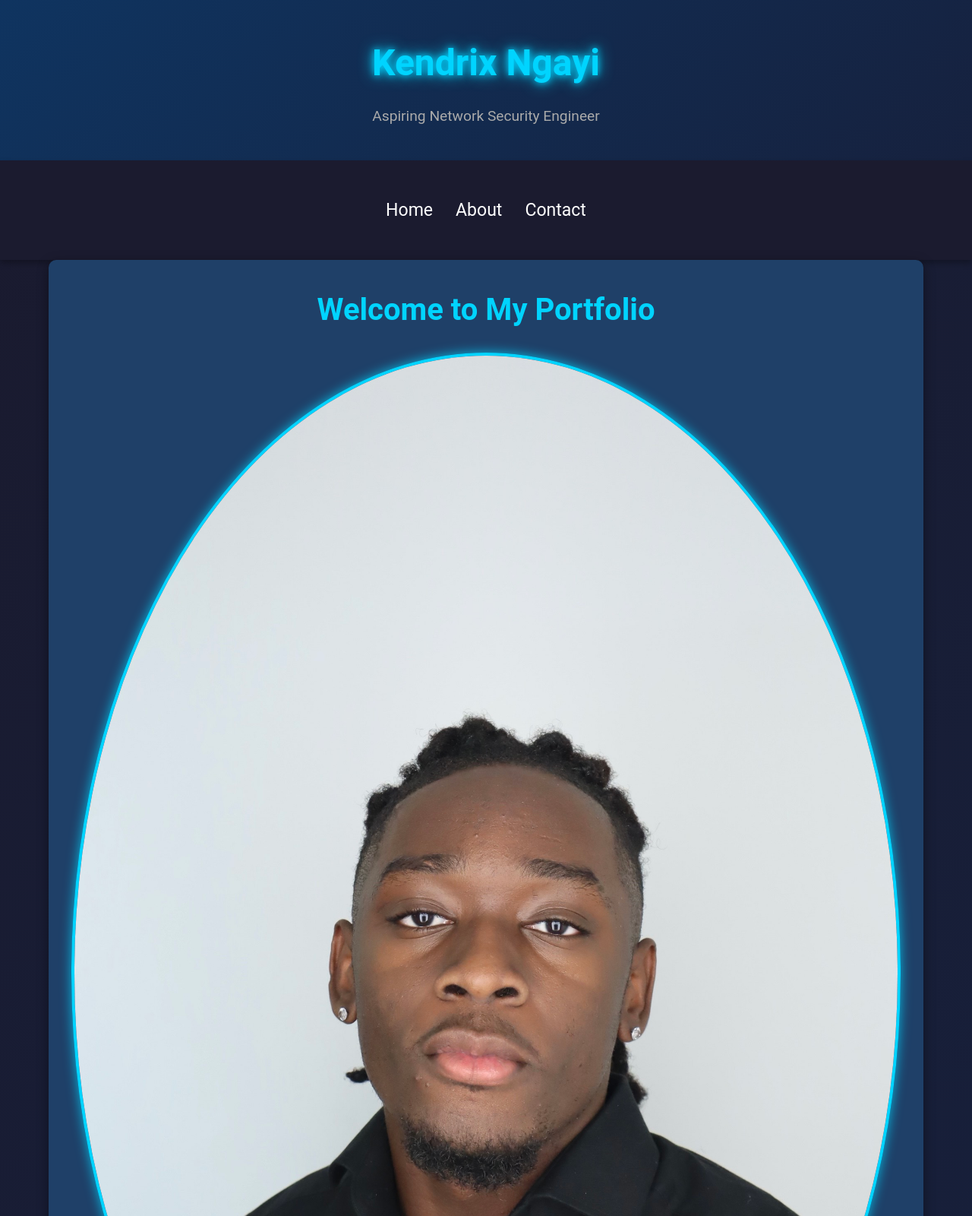
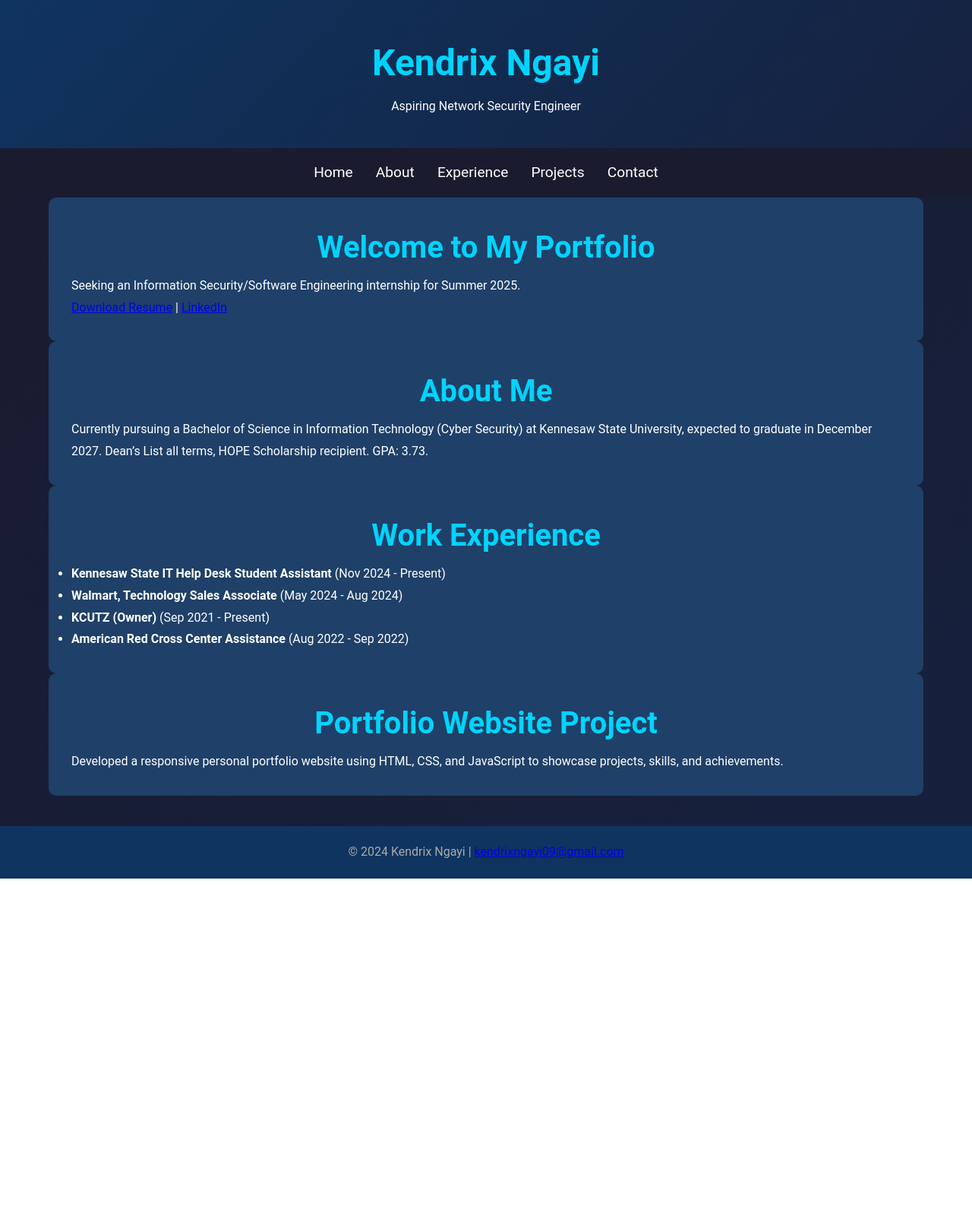
Before and after one commit to KendrixN09/website, a plain HTML site: page index.html in a window 1280 px wide. Shown: the top 1600 px of the page at 76% size. After the commit the page ends 1156 px from the top, so only its background shows below. Drawn offline with Linux system fonts and the light colour scheme.

Commit message:
Update index.html

```diff
--- a/index.html
+++ b/index.html
@@ -32,26 +32,17 @@
             color: #fff;
             text-align: center;
             padding: 40px 0;
-            box-shadow: 0 4px 8px rgba(0, 0, 0, 0.3);
         }
 
         header h1 {
             font-size: 3em;
-            margin-bottom: 10px;
             color: #00d4ff;
-            text-shadow: 0 0 10px #00d4ff, 0 0 20px #00d4ff;
-        }
-
-        header p {
-            font-size: 1.2em;
-            color: #aaa;
         }
 
         nav {
             background: #1b1b2f;
             padding: 15px 0;
             text-align: center;
-            box-shadow: 0 4px 8px rgba(0, 0, 0, 0.3);
         }
 
         nav ul {
@@ -61,10 +52,6 @@
             gap: 30px;
         }
 
-        nav ul li {
-            display: inline;
-        }
-
         nav ul li a {
             color: #fff;
             text-decoration: none;
@@ -72,28 +59,16 @@
             transition: color 0.3s ease;
         }
 
-        nav ul li a:hover {
-            color: #00d4ff;
-        }
-
         section {
             margin: 40px 0;
             padding: 30px;
             background: #1f4068;
             border-radius: 10px;
-            box-shadow: 0 4px 15px rgba(0, 0, 0, 0.4);
-            transition: transform 0.3s ease, box-shadow 0.3s ease;
-        }
-
-        section:hover {
-            transform: translateY(-10px);
-            box-shadow: 0 6px 20px rgba(0, 0, 0, 0.6);
         }
 
         h2 {
             font-size: 2.5em;
             color: #00d4ff;
-            margin-bottom: 20px;
             text-align: center;
         }
 
@@ -103,100 +78,10 @@
             background: #0f3460;
             color: #aaa;
             margin-top: 40px;
-            box-shadow: 0 -4px 8px rgba(0, 0, 0, 0.3);
-        }
-
-        footer a {
-            color: #00d4ff;
-            text-decoration: none;
-        }
-
-        footer a:hover {
-            text-decoration: underline;
-        }
-
-        img {
-            max-width: 100%;
-            height: auto;
-            display: block;
-            margin: 0 auto 20px;
-            border-radius: 50%;
-            border: 4px solid #00d4ff;
-            box-shadow: 0 0 15px rgba(0, 212, 255, 0.8);
-        }
-
-        a {
-            color: #00d4ff;
-            text-decoration: none;
-        }
-
-        a:hover {
-            text-decoration: underline;
-        }
-
-        ul {
-            list-style: none;
-            padding: 0;
-            margin: 20px 0;
-        }
-
-        ul li {
-            margin: 10px 0;
-            font-size: 1.2em;
-            color: #ddd;
-        }
-
-        /* Welcome Sign Styles */
-        #welcome-sign {
-            position: fixed;
-            top: 50%;
-            left: 50%;
-            transform: translate(-50%, -50%);
-            background: rgba(0, 0, 0, 0.8);
-            padding: 20px 40px;
-            border: 2px solid #00d4ff;
-            border-radius: 10px;
-            text-align: center;
-            z-index: 1000;
-            animation: fadeOut 5s ease-in-out forwards;
-        }
-
-        #welcome-sign h1 {
-            font-size: 2.5rem;
-            color: #fff;
-            text-transform: uppercase;
-            letter-spacing: 2px;
-            animation: glow 1s ease-in-out infinite alternate;
-        }
-
-        /* Keyframes for glowing text */
-        @keyframes glow {
-            from {
-                text-shadow: 0 0 10px #00d4ff, 0 0 20px #00d4ff, 0 0 30px #00d4ff;
-            }
-            to {
-                text-shadow: 0 0 20px #00d4ff, 0 0 40px #00d4ff, 0 0 50px #00d4ff;
-            }
-        }
-
-        /* Keyframes for fade-out effect */
-        @keyframes fadeOut {
-            0% {
-                opacity: 1;
-            }
-            100% {
-                opacity: 0;
-                visibility: hidden;
-            }
         }
     </style>
 </head>
 <body>
-    <!-- Welcome Sign -->
-    <div id="welcome-sign">
-        <h1>Welcome to Kendrix's Portfolio</h1>
-    </div>
-
     <header>
         <div class="container">
             <h1>Kendrix Ngayi</h1>
@@ -208,32 +93,36 @@
         <ul>
             <li><a href="#home">Home</a></li>
             <li><a href="#about">About</a></li>
+            <li><a href="#experience">Experience</a></li>
+            <li><a href="#projects">Projects</a></li>
             <li><a href="#contact">Contact</a></li>
         </ul>
     </nav>
 
     <section id="home" class="container">
         <h2>Welcome to My Portfolio</h2>
-        <img src="IMG_1246.jpeg" alt="Profile picture of Kendrix Ngayi" />
-        <p>
-            Hi, I'm Kendrix Ngayi, an aspiring Network Security Engineer from Atlanta, Georgia. Explore my portfolio to learn more about my skills, education, and background.
-        </p>
-        <p>
-            <a href="Kendrix-Resume1.1.docx" download>Download Resume</a> | <a href="https://www.linkedin.com/in/kendrix-ngayi-a122a729b/" target="_blank">LinkedIn Profile</a>
-        </p>
+        <p>Seeking an Information Security/Software Engineering internship for Summer 2025.</p>
+        <p><a href="Kendrix-Resume.pdf" download>Download Resume</a> | <a href="https://www.linkedin.com/in/kendrix-ngayi-a122a729b/" target="_blank">LinkedIn</a></p>
     </section>
 
     <section id="about" class="container">
         <h2>About Me</h2>
-        <p>
-            Hi there, I'm Kendrix Ngayi, an aspiring Network Security Engineer from Atlanta, Georgia, currently pursuing a Bachelor of Science in Information Technology with a concentration in Cyber Security at Kennesaw State University.
-        </p>
-        <p>
-            I have a strong foundation in hardware and software concepts, web design, and programming principles. I am proficient in entry-level Python and Java, skilled in HTML website design with basic CSS knowledge, and familiar with responsive design principles.
-        </p>
-        <p>
-            I also have experience working with operating systems like Windows, CentOS, and Kali Linux, along with a solid understanding of PC assembly, troubleshooting, and hardware maintenance.
-        </p>
+        <p>Currently pursuing a Bachelor of Science in Information Technology (Cyber Security) at Kennesaw State University, expected to graduate in December 2027. Dean’s List all terms, HOPE Scholarship recipient. GPA: 3.73.</p>
+    </section>
+
+    <section id="experience" class="container">
+        <h2>Work Experience</h2>
+        <ul>
+            <li><strong>Kennesaw State IT Help Desk Student Assistant</strong> (Nov 2024 - Present)</li>
+            <li><strong>Walmart, Technology Sales Associate</strong> (May 2024 - Aug 2024)</li>
+            <li><strong>KCUTZ (Owner)</strong> (Sep 2021 - Present)</li>
+            <li><strong>American Red Cross Center Assistance</strong> (Aug 2022 - Sep 2022)</li>
+        </ul>
+    </section>
+
+    <section id="projects" class="container">
+        <h2>Portfolio Website Project</h2>
+        <p>Developed a responsive personal portfolio website using HTML, CSS, and JavaScript to showcase projects, skills, and achievements.</p>
     </section>
 
     <footer>
```
